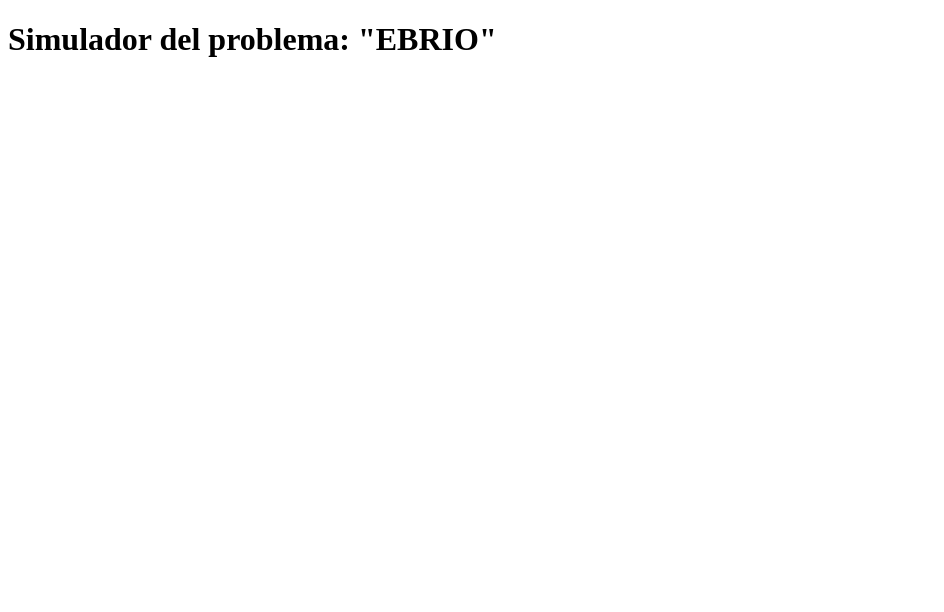
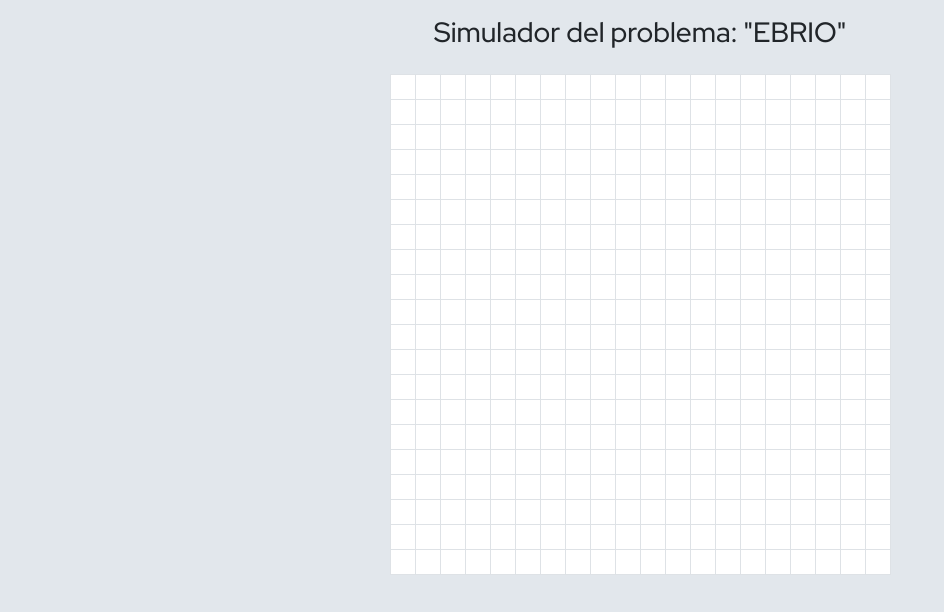
Before and after one commit to jonadavid13/simul-ebrio, a plain HTML site: page index.html in a window 1280 px wide. Shown: the whole page, without its empty margins (0-944 px from the left). Drawn offline with nearby package versions, Linux system fonts and the light colour scheme.

Commit message:
update grid

```diff
--- a/assets/index.scss
+++ b/assets/index.scss
@@ -0,0 +1,29 @@
+@import url('https://fonts.googleapis.com/css2?family=Red+Hat+Display:ital,wght@0,300;0,400;0,500;0,600;0,700;0,800;0,900;1,300;1,400;1,500;1,600;1,700;1,800;1,900&display=swap');
+
+* {
+    box-sizing: border-box;
+    margin: 0;
+    padding: 0;
+}
+
+body {
+    font-family: 'Red Hat Display', 'Segoe UI', system-ui, -apple-system, BlinkMacSystemFont, 'Segoe UI', Roboto, 'Open Sans', 'Helvetica Neue', sans-serif;
+}
+
+main {
+    background-color: #E2E7EC;
+    min-height: 100vh;
+
+    .table {
+        width: fit-content;
+
+        .table-row {
+            .table-cell {
+                width: 25px;
+                height: 25px;
+            }
+
+
+        }
+    }
+}
--- a/index.html
+++ b/index.html
@@ -4,12 +4,27 @@
     <meta charset="UTF-8">
     <meta http-equiv="X-UA-Compatible" content="IE=edge">
     <meta name="viewport" content="width=device-width, initial-scale=1.0">
+    <link href="https://cdn.jsdelivr.net/npm/bootstrap@5.3.0/dist/css/bootstrap.min.css" rel="stylesheet" integrity="sha384-9ndCyUaIbzAi2FUVXJi0CjmCapSmO7SnpJef0486qhLnuZ2cdeRhO02iuK6FUUVM" crossorigin="anonymous">
     <link rel="stylesheet" href="assets/index.css">
+    <script src="https://code.jquery.com/jquery-3.7.1.js" integrity="sha256-eKhayi8LEQwp4NKxN+CfCh+3qOVUtJn3QNZ0TciWLP4=" crossorigin="anonymous"></script>
+    <script src="js/index.js"></script>
     <title>Simulación "EBRIO"</title>
 </head>
-<body>
+<body onload='createTable()'>
     <main>
-        <h1>Simulador del problema: "EBRIO"</h1>
+        <div class="d-flex justify-content-center py-3">
+            <h3>Simulador del problema: "EBRIO"</h2>
+        </div>
+
+        <section class="table-container d-flex justify-content-center">
+            <table id="table" class="table table-bordered">
+                <tbody id="table-tbody">
+
+                </tbody>
+            </table>
+        </section>
+
     </main>
+    <script src="https://cdn.jsdelivr.net/npm/bootstrap@5.3.0/dist/js/bootstrap.bundle.min.js" integrity="sha384-geWF76RCwLtnZ8qwWowPQNguL3RmwHVBC9FhGdlKrxdiJJigb/j/68SIy3Te4Bkz" crossorigin="anonymous"></script>
 </body>
 </html>
--- a/js/index.js
+++ b/js/index.js
@@ -0,0 +1,17 @@
+
+function createTable() {
+    let innerTable = "";
+
+    for(i=1; i <= 20; i++){
+        innerTable += `<tr id='row-${i}' class='table-row'>`;
+
+        for(j=1; j <= 20; j++){
+            innerTable += `<td id=${i}-${j} class='table-cell'></td>`
+        }
+        innerTable += `</tr>`
+    }
+
+
+    document.getElementById("table-tbody").innerHTML = innerTable;
+    // $("#table-tbody").html(innerTable);
+}
```
Also changed, not shown: assets/index.css, 1 other file.
